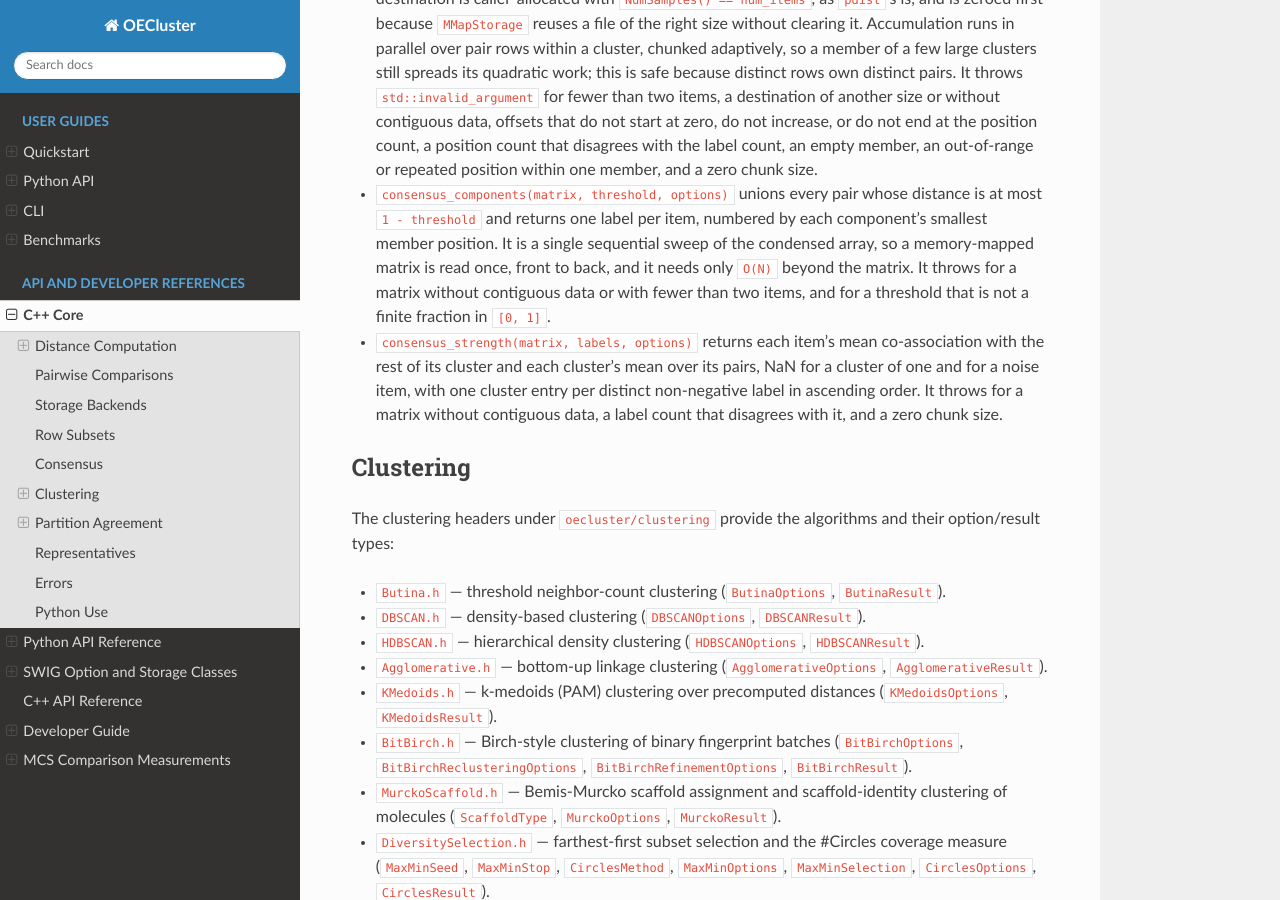
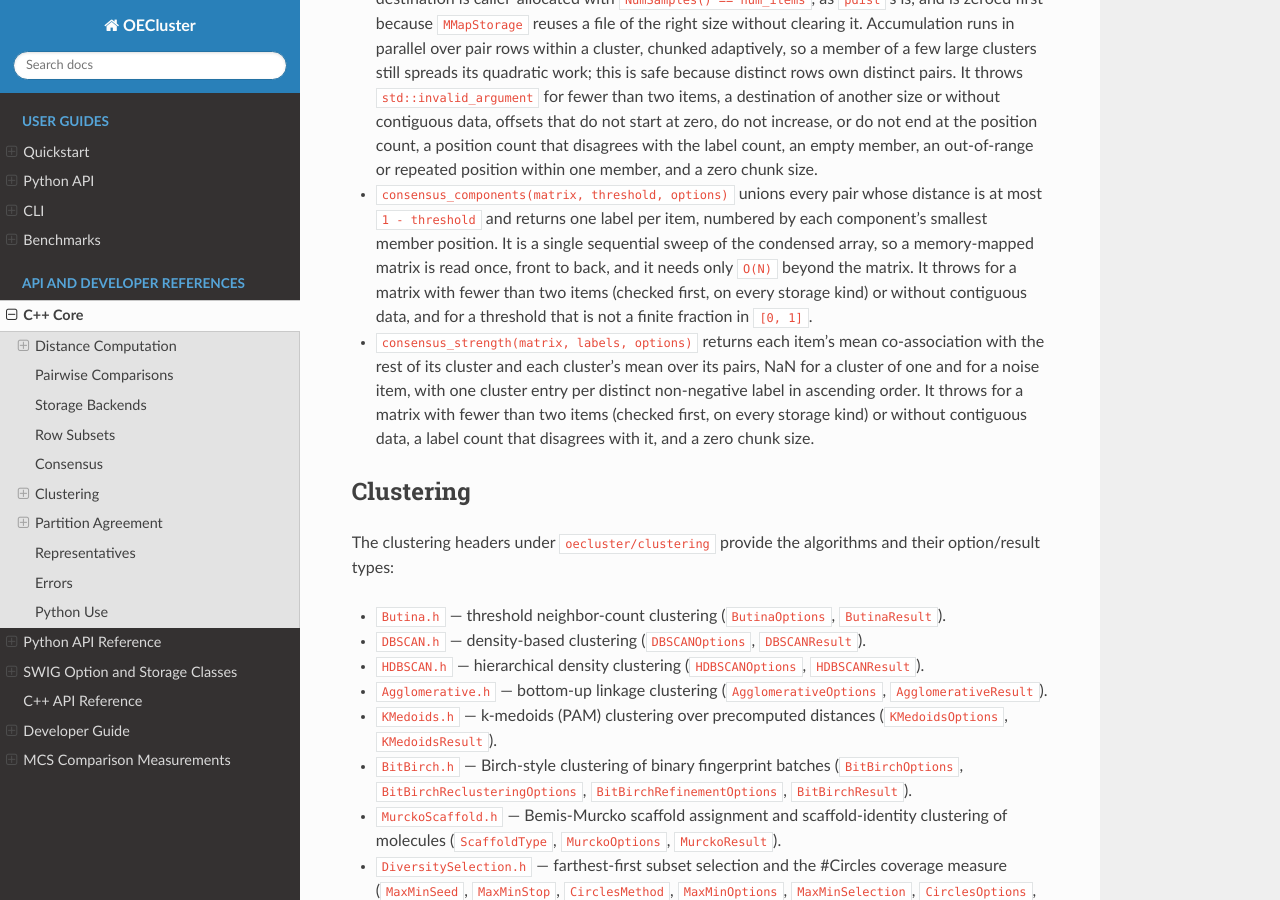
Before and after one commit to scott-arne/oecluster, a Sphinx documentation site: the page built from docs/cpp-core.md, in a window 1280 px wide and 900 px high, scrolled down 4327 px. Built offline with Sphinx 7.4.7 and the Read the Docs theme 3.1.0, drawn with Linux system fonts in a browser that asks for light colours; pages that are not in the unit, such as notebooks, are missing from menus; the version number is read from the project's files by our own code.

Commit message:
docs: say the consensus kernels refuse fewer than two items first, in the C++ guide

```diff
--- a/docs/cpp-core.md
+++ b/docs/cpp-core.md
@@ -219,14 +219,16 @@
   numbered by each component's smallest member position. It is a single
   sequential sweep of the condensed array, so a memory-mapped matrix is read
   once, front to back, and it needs only `O(N)` beyond the matrix. It throws
-  for a matrix without contiguous data or with fewer than two items, and for
-  a threshold that is not a finite fraction in `[0, 1]`.
+  for a matrix with fewer than two items (checked first, on every storage
+  kind) or without contiguous data, and for a threshold that is not a finite
+  fraction in `[0, 1]`.
 - `consensus_strength(matrix, labels, options)` returns each item's mean
   co-association with the rest of its cluster and each cluster's mean over
   its pairs, NaN for a cluster of one and for a noise item, with one cluster
   entry per distinct non-negative label in ascending order. It throws for a
-  matrix without contiguous data, a label count that disagrees with it, and
-  a zero chunk size.
+  matrix with fewer than two items (checked first, on every storage kind) or
+  without contiguous data, a label count that disagrees with it, and a zero
+  chunk size.
 
 ## Clustering
 
```
